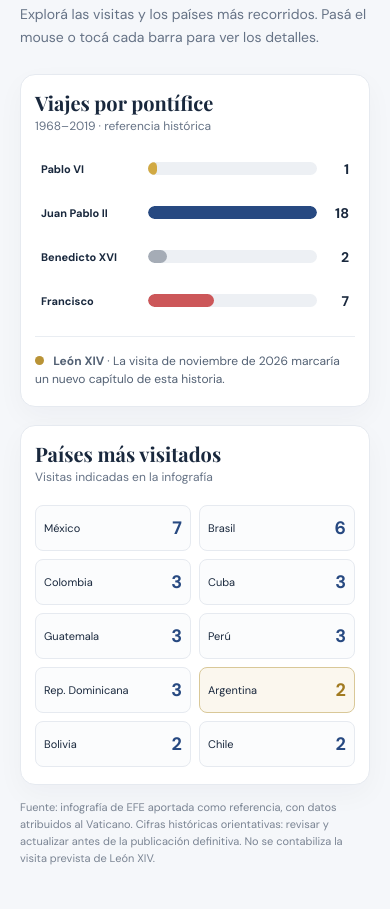
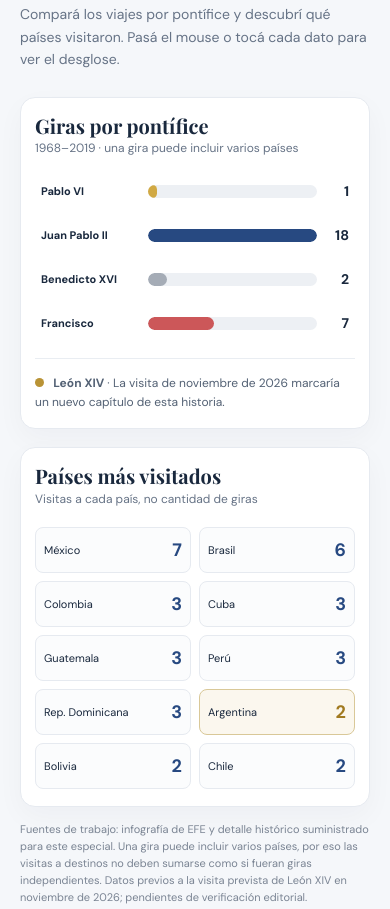
Before and after one commit to tribunointernet-commits/papa-leon-xiv-en-argentina, a plain HTML site: page index.html in a window 390 px wide. Shown: the part 6036-6945 px from the top of the page. Drawn offline with nearby package versions, Linux system fonts and the light colour scheme.

Commit message:
Add files via upload

```diff
--- a/assets/visitas.js
+++ b/assets/visitas.js
@@ -1,54 +1,72 @@
-// Infografía: tooltip compartido para hover, foco y toque.
-// No utiliza bibliotecas externas ni afecta al script de noticias.
+// Infografía de viajes papales. Hover/foco en escritorio, toque/clic en celulares.
+// Funciona de forma independiente del minuto a minuto y de la agenda.
 document.addEventListener('DOMContentLoaded', () => {
   const section = document.getElementById('visitas-latinoamerica');
-  const tip = document.getElementById('papal-tooltip');
-  if (!section || !tip) return;
+  const tooltip = document.getElementById('papal-tooltip');
+  if (!section || !tooltip) return;
+
   const controls = [...section.querySelectorAll('[data-tooltip]')];
   let active = null;
-  let locked = false;
-  const setPosition = (control) => {
-    if (!control || tip.hidden) return;
-    const r = control.getBoundingClientRect();
-    const t = tip.getBoundingClientRect();
-    const left = Math.min(Math.max(14, r.left + r.width / 2 - t.width / 2), window.innerWidth - t.width - 14);
-    let top = r.top - t.height - 10;
-    if (top < 12) top = r.bottom + 10;
-    tip.style.left = `${left}px`;
-    tip.style.top = `${top}px`;
-  };
-  const show = (control, pin = false) => {
-    if (locked && active && active !== control && !pin) return;
-    active = control;
-    locked = pin;
-    tip.textContent = control.dataset.tooltip;
-    tip.hidden = false;
-    setPosition(control);
-    controls.forEach(el => el.setAttribute('aria-expanded', String(el === control)));
-  };
-  const hide = () => {
+  let pinned = false;
+
+  const close = document.createElement('button');
+  close.type = 'button';
+  close.className = 'papal-tooltip-close';
+  close.setAttribute('aria-label', 'Cerrar información');
+  close.textContent = '×';
+  close.addEventListener('click', (event) => { event.stopPropagation(); hide(); });
+
+  function position(el) {
+    if (!el || tooltip.hidden) return;
+    if (window.matchMedia('(max-width: 600px)').matches) {
+      tooltip.style.left = '12px';
+      tooltip.style.top = 'auto';
+      tooltip.style.bottom = '12px';
+      return;
+    }
+    tooltip.style.bottom = 'auto';
+    const r = el.getBoundingClientRect();
+    const t = tooltip.getBoundingClientRect();
+    tooltip.style.left = `${Math.max(12, Math.min(r.left + r.width / 2 - t.width / 2, innerWidth - t.width - 12))}px`;
+    const above = r.top - t.height - 12;
+    tooltip.style.top = `${above >= 12 ? above : Math.min(r.bottom + 12, innerHeight - t.height - 12)}px`;
+  }
+  function show(el, pin=false) {
+    if (pinned && !pin && active !== el) return;
+    active = el;
+    pinned = pin;
+    tooltip.replaceChildren();
+    const content = document.createElement('span');
+    content.className = 'papal-tooltip-content';
+    content.textContent = el.dataset.tooltip;
+    tooltip.append(content, close);
+    tooltip.hidden = false;
+    position(el);
+    controls.forEach(button => button.setAttribute('aria-expanded', String(button === el)));
+  }
+  function hide() {
     active = null;
-    locked = false;
-    tip.hidden = true;
-    controls.forEach(el => el.setAttribute('aria-expanded', 'false'));
-  };
-  controls.forEach(control => {
-    control.setAttribute('aria-expanded', 'false');
-    control.addEventListener('mouseenter', () => { if (!locked) show(control); });
-    control.addEventListener('mouseleave', () => { if (!locked && active === control) hide(); });
-    control.addEventListener('focus', () => { if (!locked) show(control); });
-    control.addEventListener('blur', () => { if (!locked && active === control) hide(); });
-    control.addEventListener('click', (event) => {
+    pinned = false;
+    tooltip.hidden = true;
+    controls.forEach(button => button.setAttribute('aria-expanded', 'false'));
+  }
+  controls.forEach(el => {
+    el.setAttribute('aria-expanded', 'false');
+    el.setAttribute('aria-controls', 'papal-tooltip');
+    el.addEventListener('mouseenter', () => { if (!pinned) show(el); });
+    el.addEventListener('mouseleave', () => { if (!pinned && active===el) hide(); });
+    el.addEventListener('focus', () => { if (!pinned) show(el); });
+    el.addEventListener('blur', () => { if (!pinned && active===el) hide(); });
+    el.addEventListener('click', (event) => {
       event.stopPropagation();
-      if (locked && active === control) hide();
-      else show(control, true);
+      if (pinned && active===el) hide();
+      else show(el,true);
     });
   });
   document.addEventListener('click', event => {
-    if (locked && !section.contains(event.target)) hide();
-    else if (locked && !event.target.closest('[data-tooltip]')) hide();
+    if (pinned && !tooltip.contains(event.target) && !event.target.closest('#visitas-latinoamerica [data-tooltip]')) hide();
   });
-  document.addEventListener('keydown', event => { if (event.key === 'Escape') hide(); });
-  window.addEventListener('resize', () => { if (active) setPosition(active); });
-  window.addEventListener('scroll', () => { if (active) setPosition(active); }, { passive: true });
+  document.addEventListener('keydown', event => { if (event.key==='Escape') hide(); });
+  window.addEventListener('resize', () => { if (active) position(active); });
+  window.addEventListener('scroll', () => { if (active) position(active); }, {passive:true});
 });
--- a/index.html
+++ b/index.html
@@ -11,11 +11,11 @@
   <link href="https://fonts.googleapis.com/css2?family=DM+Sans:wght@400;500;600;700&family=Playfair+Display:wght@500;600;700&display=swap" rel="stylesheet">
   <link rel="preload" as="image" href="assets/papa-leon-xiv-retrato.webp" type="image/webp">
   <link rel="preload" as="image" href="assets/leon-xiv-plaza-san-pedro.jpg">
-  <link rel="stylesheet" href="assets/styles.css?v=6">
+  <link rel="stylesheet" href="assets/styles.css?v=8">
   <script src="assets/app.js?v=2" defer></script>
   <script src="assets/biografia.js?v=1" defer></script>
   <script src="assets/agenda.js?v=4" defer></script>
-  <script src="assets/visitas.js?v=1" defer></script>
+  <script src="assets/visitas.js?v=2" defer></script>
 </head>
 <body>
   <a class="skip" href="#contenido">Ir al contenido</a>
@@ -270,37 +270,78 @@
           <div>
             <p class="eyebrow">HISTORIA DE LOS VIAJES PAPALES</p>
             <h2 id="visitas-title">Los papas en Latinoamérica</h2>
-            <p class="section-sub">Explorá las visitas y los países más recorridos. Pasá el mouse o tocá cada barra para ver los detalles.</p>
+            <p class="section-sub">Compará los viajes por pontífice y descubrí qué países visitaron. Pasá el mouse o tocá cada dato para ver el desglose.</p>
           </div>
         </div>
         <div class="papal-data-grid">
           <div class="papal-chart-card">
-            <div class="papal-chart-heading"><h3>Viajes por pontífice</h3><span>1968–2019 · referencia histórica</span></div>
+            <div class="papal-chart-heading"><h3>Giras por pontífice</h3><span>1968–2019 · una gira puede incluir varios países</span></div>
             <div class="papal-chart-rows" id="papal-chart" role="group" aria-label="Comparación de viajes de papas a Latinoamérica">
-              <button class="papal-bar" type="button" data-tooltip="Pablo VI: 1 viaje. En 1968 aterrizó en Bogotá, en la primera visita de un Papa a Latinoamérica." aria-label="Pablo VI, un viaje. Ver más detalles"><span class="papal-label">Pablo VI</span><span class="papal-track"><span class="papal-fill papa-pablo" style="--pct:5.56%"></span></span><strong>1</strong></button>
-              <button class="papal-bar" type="button" data-tooltip="Juan Pablo II: 18 viajes. Es el pontífice con más viajes a Latinoamérica según este gráfico histórico." aria-label="Juan Pablo II, dieciocho viajes. Ver más detalles"><span class="papal-label">Juan Pablo II</span><span class="papal-track"><span class="papal-fill papa-juan" style="--pct:100%"></span></span><strong>18</strong></button>
-              <button class="papal-bar" type="button" data-tooltip="Benedicto XVI: 2 viajes a Latinoamérica, según el gráfico de referencia." aria-label="Benedicto dieciséis, dos viajes. Ver más detalles"><span class="papal-label">Benedicto XVI</span><span class="papal-track"><span class="papal-fill papa-benedicto" style="--pct:11.11%"></span></span><strong>2</strong></button>
-              <button class="papal-bar" type="button" data-tooltip="Francisco: 7 viajes a Latinoamérica, según el gráfico de referencia." aria-label="Francisco, siete viajes. Ver más detalles"><span class="papal-label">Francisco</span><span class="papal-track"><span class="papal-fill papa-francisco" style="--pct:38.89%"></span></span><strong>7</strong></button>
+              <button class="papal-bar" type="button" data-tooltip="PABLO VI · 1 viaje
+1968: Colombia (Bogotá), para la II Conferencia General del Episcopado Latinoamericano (CELAM). Fue el primer Papa en pisar Latinoamérica." aria-label="Pablo VI, un viaje. Ver más detalles"><span class="papal-label">Pablo VI</span><span class="papal-track"><span class="papal-fill papa-pablo" style="--pct:5.56%"></span></span><strong>1</strong></button>
+              <button class="papal-bar" type="button" data-tooltip="JUAN PABLO II · 18 viajes a la región
+5 visitas: México.
+4: Brasil.
+3: República Dominicana y Guatemala.
+2: Argentina, Perú, Uruguay, Venezuela, Nicaragua y El Salvador.
+1: Chile, Colombia, Ecuador, Bolivia, Paraguay, Cuba, Costa Rica, Honduras, Panamá, Haití y Puerto Rico.
+Los viajes pueden abarcar varios países." aria-label="Juan Pablo II, dieciocho viajes. Ver más detalles"><span class="papal-label">Juan Pablo II</span><span class="papal-track"><span class="papal-fill papa-juan" style="--pct:100%"></span></span><strong>18</strong></button>
+              <button class="papal-bar" type="button" data-tooltip="BENEDICTO XVI · 2 viajes
+2007: Brasil (V Conferencia del CELAM en Aparecida).
+2012: México y Cuba (una misma gira)." aria-label="Benedicto dieciséis, dos viajes. Ver más detalles"><span class="papal-label">Benedicto XVI</span><span class="papal-track"><span class="papal-fill papa-benedicto" style="--pct:11.11%"></span></span><strong>2</strong></button>
+              <button class="papal-bar" type="button" data-tooltip="FRANCISCO · 7 giras
+2013: Brasil (Jornada Mundial de la Juventud).
+2015: Ecuador, Bolivia y Paraguay; otra gira a Cuba.
+2016: México.
+2017: Colombia.
+2018: Chile y Perú.
+2019: Panamá (Jornada Mundial de la Juventud).
+No visitó Argentina durante su pontificado." aria-label="Francisco, siete viajes. Ver más detalles"><span class="papal-label">Francisco</span><span class="papal-track"><span class="papal-fill papa-francisco" style="--pct:38.89%"></span></span><strong>7</strong></button>
             </div>
             <div class="papal-chart-note"><span class="papal-highlight-dot" aria-hidden="true"></span> <strong>León XIV</strong> · La visita de noviembre de 2026 marcaría un nuevo capítulo de esta historia.</div>
           </div>
           <div class="papal-chart-card">
-            <div class="papal-chart-heading"><h3>Países más visitados</h3><span>Visitas indicadas en la infografía</span></div>
+            <div class="papal-chart-heading"><h3>Países más visitados</h3><span>Visitas a cada país, no cantidad de giras</span></div>
             <div class="papal-country-grid" role="group" aria-label="Países latinoamericanos con más visitas papales">
-              <button type="button" class="papal-country" data-tooltip="México: 7 visitas papales, según la infografía de referencia."><span>México</span><strong>7</strong></button>
-              <button type="button" class="papal-country" data-tooltip="Brasil: 6 visitas papales, según la infografía de referencia."><span>Brasil</span><strong>6</strong></button>
-              <button type="button" class="papal-country" data-tooltip="Colombia: 3 visitas papales, según la infografía de referencia."><span>Colombia</span><strong>3</strong></button>
-              <button type="button" class="papal-country" data-tooltip="Cuba: 3 visitas papales, según la infografía de referencia."><span>Cuba</span><strong>3</strong></button>
-              <button type="button" class="papal-country" data-tooltip="Guatemala: 3 visitas papales, según la infografía de referencia."><span>Guatemala</span><strong>3</strong></button>
-              <button type="button" class="papal-country" data-tooltip="Perú: 3 visitas papales, según la infografía de referencia."><span>Perú</span><strong>3</strong></button>
-              <button type="button" class="papal-country" data-tooltip="República Dominicana: 3 visitas papales, según la infografía de referencia."><span>Rep. Dominicana</span><strong>3</strong></button>
-              <button type="button" class="papal-country papal-country-arg" data-tooltip="Argentina: 2 visitas en el gráfico histórico de referencia; la visita de León XIV se presenta como un acontecimiento futuro."><span>Argentina</span><strong>2</strong></button>
-              <button type="button" class="papal-country" data-tooltip="Bolivia: 2 visitas papales, según la infografía de referencia."><span>Bolivia</span><strong>2</strong></button>
-              <button type="button" class="papal-country" data-tooltip="Chile: 2 visitas papales, según la infografía de referencia."><span>Chile</span><strong>2</strong></button>
+              <button type="button" class="papal-country" data-tooltip="MÉXICO · 7 visitas
+Juan Pablo II: 5 (1979, 1990, 1993, 1999 y 2002).
+Benedicto XVI: 1 (2012).
+Francisco: 1 (2016)."><span>México</span><strong>7</strong></button>
+              <button type="button" class="papal-country" data-tooltip="BRASIL · 6 visitas
+Juan Pablo II: 4 (1980, 1982, 1991 y 1997).
+Benedicto XVI: 1 (2007).
+Francisco: 1 (2013)."><span>Brasil</span><strong>6</strong></button>
+              <button type="button" class="papal-country" data-tooltip="COLOMBIA · 3 visitas
+Pablo VI: 1968.
+Juan Pablo II: 1 visita.
+Francisco: 2017.
+Tres pontífices diferentes."><span>Colombia</span><strong>3</strong></button>
+              <button type="button" class="papal-country" data-tooltip="CUBA · 3 visitas
+Juan Pablo II: 1 visita.
+Benedicto XVI: 2012.
+Francisco: 2015.
+Tres pontífices diferentes."><span>Cuba</span><strong>3</strong></button>
+              <button type="button" class="papal-country" data-tooltip="GUATEMALA · 3 visitas
+Las tres fueron realizadas por Juan Pablo II."><span>Guatemala</span><strong>3</strong></button>
+              <button type="button" class="papal-country" data-tooltip="PERÚ · 3 visitas
+Juan Pablo II: 2.
+Francisco: 1 (2018)."><span>Perú</span><strong>3</strong></button>
+              <button type="button" class="papal-country" data-tooltip="REPÚBLICA DOMINICANA · 3 visitas
+Las tres fueron realizadas por Juan Pablo II."><span>Rep. Dominicana</span><strong>3</strong></button>
+              <button type="button" class="papal-country papal-country-arg" data-tooltip="ARGENTINA · 2 visitas anteriores
+Juan Pablo II: 2 visitas, según el recuento aportado.
+Francisco no visitó su país natal como Papa.
+La visita prevista de León XIV (2026) no se incluye en estas cifras."><span>Argentina</span><strong>2</strong></button>
+              <button type="button" class="papal-country" data-tooltip="BOLIVIA · 2 visitas
+Juan Pablo II: 1.
+Francisco: 1 (2015)."><span>Bolivia</span><strong>2</strong></button>
+              <button type="button" class="papal-country" data-tooltip="CHILE · 2 visitas
+Juan Pablo II: 1.
+Francisco: 1 (2018)."><span>Chile</span><strong>2</strong></button>
             </div>
           </div>
         </div>
-        <p class="papal-data-source">Fuente: infografía de EFE aportada como referencia, con datos atribuidos al Vaticano. Cifras históricas orientativas: revisar y actualizar antes de la publicación definitiva. No se contabiliza la visita prevista de León XIV.</p>
+        <p class="papal-data-source">Fuentes de trabajo: infografía de EFE y detalle histórico suministrado para este especial. Una gira puede incluir varios países, por eso las visitas a destinos no deben sumarse como si fueran giras independientes. Datos previos a la visita prevista de León XIV en noviembre de 2026; pendientes de verificación editorial.</p>
         <div id="papal-tooltip" class="papal-tooltip" role="tooltip" hidden></div>
       </div>
     </section>
```
Also changed, not shown: assets/styles.css (+8 -0 lines).
